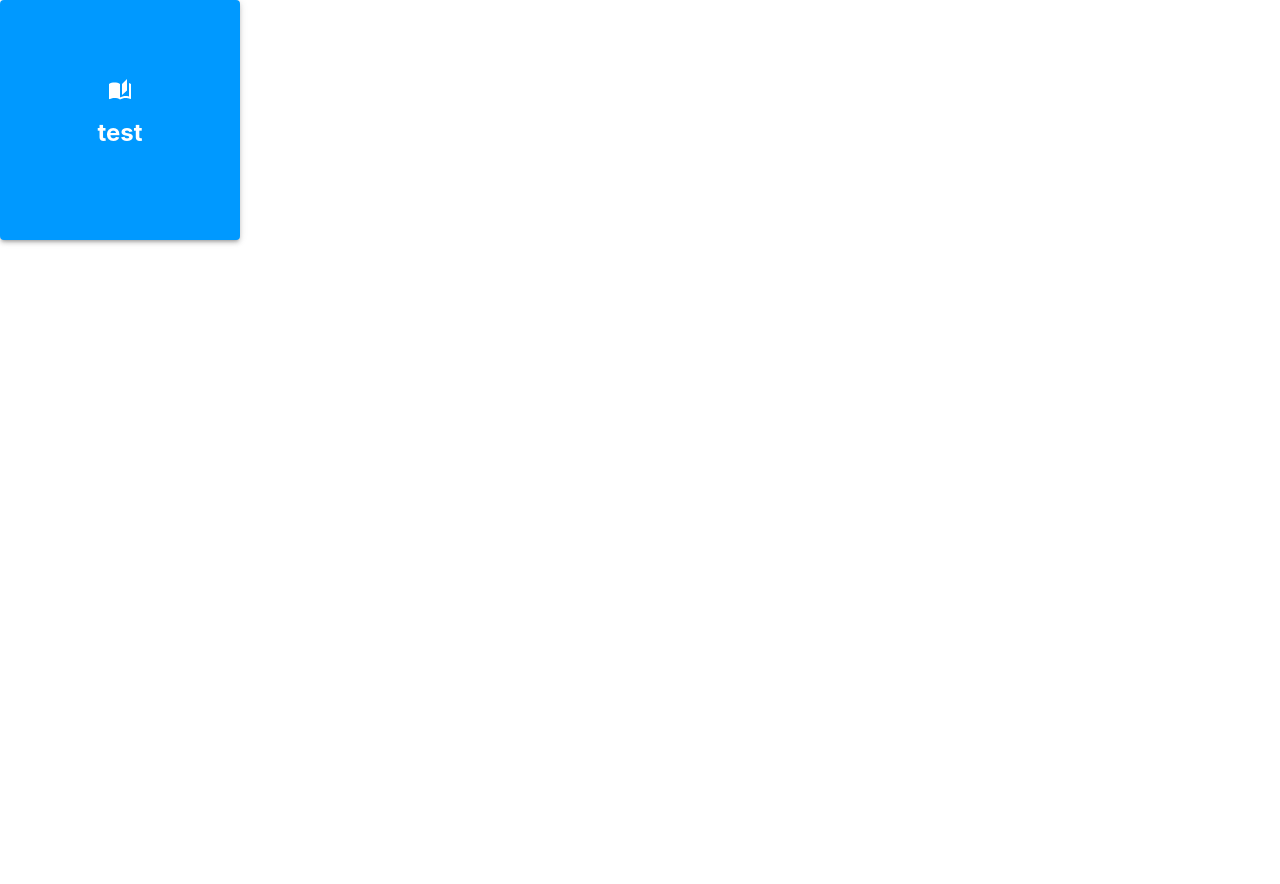
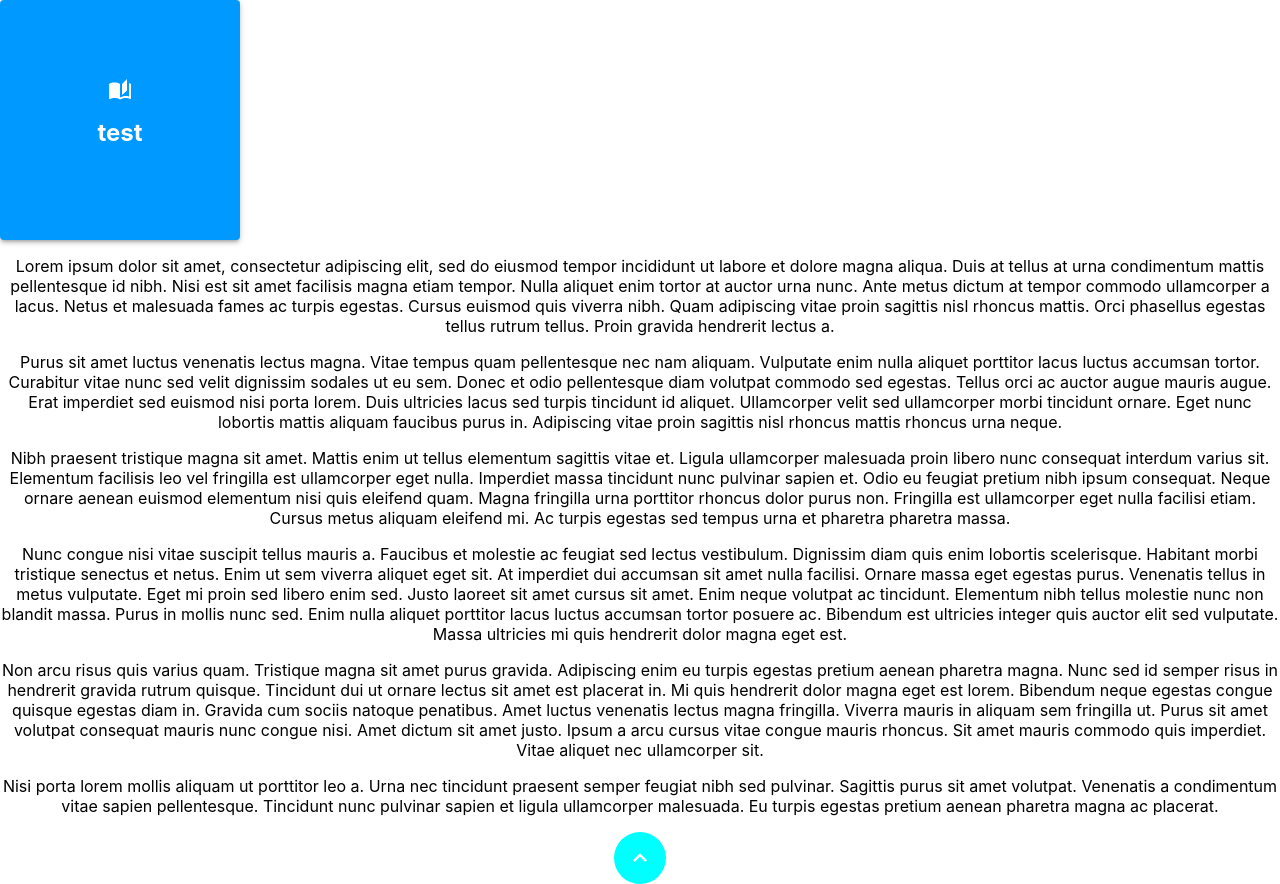
Before and after one commit to IdiomaSpot/idioma-spot-ui, a React (Create React App) app: page / in a window 1280 px wide. Before the commit the page ends 800 px from the top, so only its background shows below. Built offline with nearby package versions, Linux system fonts and the light colour scheme.

Commit message:
IS-Creation of the button scroll top - missing addition of the element to main page (sticked to the promotion section)

```diff
--- a/src/App.js
+++ b/src/App.js
@@ -1,4 +1,5 @@
 import './App.scss';
+import { ScrollTopButton } from './components/ui';
 import { Difference } from './pages/Home';
 
 function App() {
@@ -6,6 +7,85 @@ function App() {
     <div className='App'>
       {/*<header className='App-header'> </header> */}
       <Difference></Difference>
+      <div>
+        <section>
+          <p>
+            Lorem ipsum dolor sit amet, consectetur adipiscing elit, sed do
+            eiusmod tempor incididunt ut labore et dolore magna aliqua. Duis at
+            tellus at urna condimentum mattis pellentesque id nibh. Nisi est sit
+            amet facilisis magna etiam tempor. Nulla aliquet enim tortor at
+            auctor urna nunc. Ante metus dictum at tempor commodo ullamcorper a
+            lacus. Netus et malesuada fames ac turpis egestas. Cursus euismod
+            quis viverra nibh. Quam adipiscing vitae proin sagittis nisl rhoncus
+            mattis. Orci phasellus egestas tellus rutrum tellus. Proin gravida
+            hendrerit lectus a.
+          </p>
+          <p>
+            Purus sit amet luctus venenatis lectus magna. Vitae tempus quam
+            pellentesque nec nam aliquam. Vulputate enim nulla aliquet porttitor
+            lacus luctus accumsan tortor. Curabitur vitae nunc sed velit
+            dignissim sodales ut eu sem. Donec et odio pellentesque diam
+            volutpat commodo sed egestas. Tellus orci ac auctor augue mauris
+            augue. Erat imperdiet sed euismod nisi porta lorem. Duis ultricies
+            lacus sed turpis tincidunt id aliquet. Ullamcorper velit sed
+            ullamcorper morbi tincidunt ornare. Eget nunc lobortis mattis
+            aliquam faucibus purus in. Adipiscing vitae proin sagittis nisl
+            rhoncus mattis rhoncus urna neque.
+          </p>
+        </section>
+        <section>
+          <p>
+            Nibh praesent tristique magna sit amet. Mattis enim ut tellus
+            elementum sagittis vitae et. Ligula ullamcorper malesuada proin
+            libero nunc consequat interdum varius sit. Elementum facilisis leo
+            vel fringilla est ullamcorper eget nulla. Imperdiet massa tincidunt
+            nunc pulvinar sapien et. Odio eu feugiat pretium nibh ipsum
+            consequat. Neque ornare aenean euismod elementum nisi quis eleifend
+            quam. Magna fringilla urna porttitor rhoncus dolor purus non.
+            Fringilla est ullamcorper eget nulla facilisi etiam. Cursus metus
+            aliquam eleifend mi. Ac turpis egestas sed tempus urna et pharetra
+            pharetra massa.
+          </p>
+          <p>
+            Nunc congue nisi vitae suscipit tellus mauris a. Faucibus et
+            molestie ac feugiat sed lectus vestibulum. Dignissim diam quis enim
+            lobortis scelerisque. Habitant morbi tristique senectus et netus.
+            Enim ut sem viverra aliquet eget sit. At imperdiet dui accumsan sit
+            amet nulla facilisi. Ornare massa eget egestas purus. Venenatis
+            tellus in metus vulputate. Eget mi proin sed libero enim sed. Justo
+            laoreet sit amet cursus sit amet. Enim neque volutpat ac tincidunt.
+            Elementum nibh tellus molestie nunc non blandit massa. Purus in
+            mollis nunc sed. Enim nulla aliquet porttitor lacus luctus accumsan
+            tortor posuere ac. Bibendum est ultricies integer quis auctor elit
+            sed vulputate. Massa ultricies mi quis hendrerit dolor magna eget
+            est.
+          </p>
+        </section>
+        <section>
+          <p>
+            Non arcu risus quis varius quam. Tristique magna sit amet purus
+            gravida. Adipiscing enim eu turpis egestas pretium aenean pharetra
+            magna. Nunc sed id semper risus in hendrerit gravida rutrum quisque.
+            Tincidunt dui ut ornare lectus sit amet est placerat in. Mi quis
+            hendrerit dolor magna eget est lorem. Bibendum neque egestas congue
+            quisque egestas diam in. Gravida cum sociis natoque penatibus. Amet
+            luctus venenatis lectus magna fringilla. Viverra mauris in aliquam
+            sem fringilla ut. Purus sit amet volutpat consequat mauris nunc
+            congue nisi. Amet dictum sit amet justo. Ipsum a arcu cursus vitae
+            congue mauris rhoncus. Sit amet mauris commodo quis imperdiet. Vitae
+            aliquet nec ullamcorper sit.
+          </p>
+          <p>
+            Nisi porta lorem mollis aliquam ut porttitor leo a. Urna nec
+            tincidunt praesent semper feugiat nibh sed pulvinar. Sagittis purus
+            sit amet volutpat. Venenatis a condimentum vitae sapien
+            pellentesque. Tincidunt nunc pulvinar sapien et ligula ullamcorper
+            malesuada. Eu turpis egestas pretium aenean pharetra magna ac
+            placerat.
+          </p>
+        </section>
+      </div>
+      <ScrollTopButton></ScrollTopButton>
     </div>
   );
 }
--- /dev/null
+++ b/src/components/ui/ScrollTopButton/ScrollTopButton.js
@@ -0,0 +1,33 @@
+import React from 'react';
+import PropTypes from 'prop-types';
+import './ScrollTopButton.scss';
+import { IconButton } from '@mui/material';
+import KeyboardArrowUpIcon from '@mui/icons-material/KeyboardArrowUp';
+
+const ScrollTopButton = () => {
+  var rootElement = document.documentElement;
+  const scrollToTop = () => {
+    rootElement.scrollTo({
+      top: 0,
+      behavior: 'smooth',
+    });
+  };
+  return (
+    <IconButton
+      className='scroll-button'
+      size='large'
+      variant='contained'
+      aria-label='delete'
+      onClick={scrollToTop}
+    >
+      <KeyboardArrowUpIcon fontSize='inherit' />
+    </IconButton>
+  );
+};
+
+ScrollTopButton.propTypes = {
+  idTop: PropTypes.string.isRequired,
+};
+ScrollTopButton.defaultProps = {};
+
+export default ScrollTopButton;
--- /dev/null
+++ b/src/components/ui/ScrollTopButton/ScrollTopButton.scss
@@ -0,0 +1,17 @@
+// @import '../../../../../assets/styles/variables.scss';
+
+.scroll-button {
+  background-color: cyan !important; //$flourescent-cyan;
+  color: white !important;
+}
+
+// Big screens
+@media screen and (min-width: 980px) {
+}
+
+//tablets
+@media screen and (min-width: 760px) and (max-width: 980px) {
+}
+//Mobile
+@media screen and (min-width: 350px) and (max-width: 760px) {
+}
--- /dev/null
+++ b/src/components/ui/index.js
@@ -0,0 +1,3 @@
+import ScrollTopButton from './ScrollTopButton/ScrollTopButton';
+
+export { ScrollTopButton };
```
